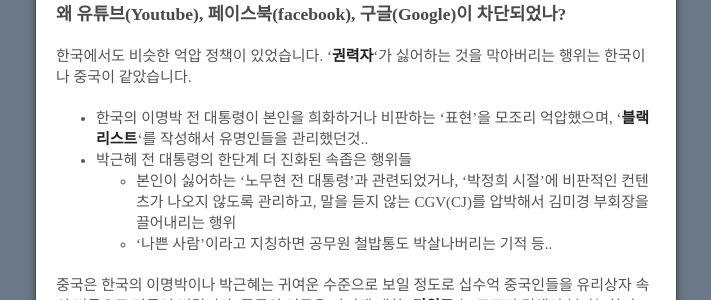
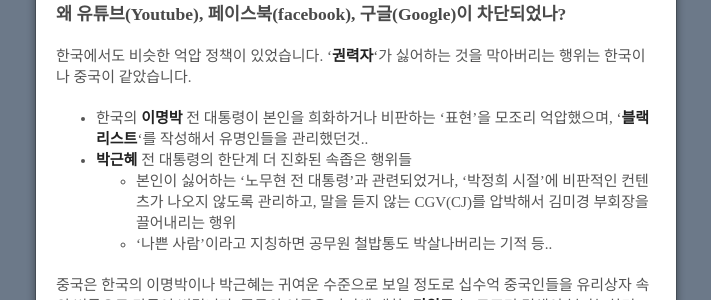
Before and after one commit to infocookie/Infocookie, a Jekyll site: the page built from _posts/2018-02-19-korea-china-vpn.md, in a window 1280 px wide and 900 px high, scrolled down 656 px. Shown: the part 150-450 px from the top of the window, without its empty margins (284-995 px from the left). Built offline with Jekyll 4.4.1, drawn with Linux system fonts in a browser that asks for light colours; the repository's description, which GitHub fills in, is left out.

Commit message:
Update 2018-02-19-korea-china-vpn.md

```diff
--- a/_posts/2018-02-19-korea-china-vpn.md
+++ b/_posts/2018-02-19-korea-china-vpn.md
@@ -25,8 +25,8 @@
 ### 왜 유튜브(Youtube), 페이스북(facebook), 구글(Google)이 차단되었나?
 한국에서도 비슷한 억압 정책이 있었습니다. '**권력자**'가 싫어하는 것을 막아버리는 행위는 한국이나 중국이 같았습니다.
 
-* 한국의 이명박 전 대통령이 본인을 희화하거나 비판하는 '표현'을 모조리 억압했으며, '**블랙리스트**'를 작성해서 유명인들을 관리했던것..
-*  박근헤 전 대통령의 한단계 더 진화된 속좁은 행위들
+* 한국의 **이명박** 전 대통령이 본인을 희화하거나 비판하는 '표현'을 모조리 억압했으며, '**블랙리스트**'를 작성해서 유명인들을 관리했던것..
+*  **박근혜** 전 대통령의 한단계 더 진화된 속좁은 행위들
     *   본인이 싫어하는 '노무현 전 대통령'과 관련되었거나, '박정희 시절'에 비판적인 컨텐츠가 나오지 않도록 관리하고, 말을 듣지 않는 CGV(CJ)를 압박해서 김미경 부회장을 끌어내리는 행위
     *   '나쁜 사람'이라고 지칭하면 공무원 철밥통도 박살나버리는 기적 등..
 
```
